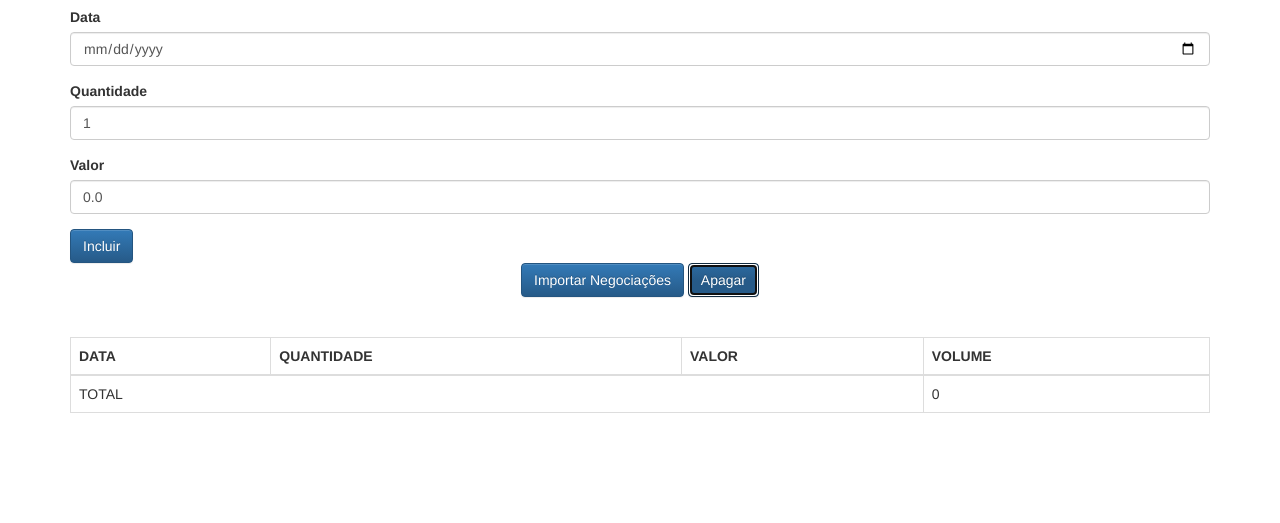
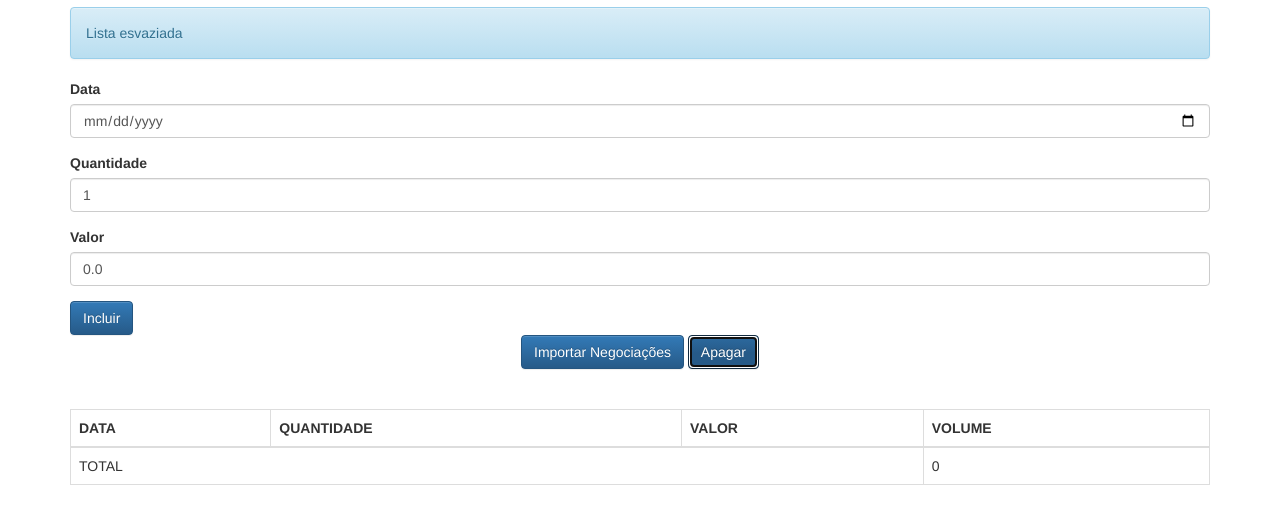
Before and after one commit to Andrewmat/alura-jsadv1, a plain HTML site: page client/index.html in a window 1280 px wide. Both pictures are taken after a click on the button "Apagar". Shown: the part 63-586 px from the top of the page. Drawn offline with Linux system fonts and the light colour scheme.

Commit message:
JSADVII-AULA03 Usando Bind ao invés de ProxyFactory

```diff
--- a/client/index.html
+++ b/client/index.html
@@ -46,6 +46,7 @@
 
     <div id="negociacoes-view"></div>
 
+    <script type="text/javascript" src="js/app/service/ProxyFactory.js"></script>
     <script type="text/javascript" src="js/app/model/Negociacao.js"></script>
     <script type="text/javascript" src="js/app/model/NegociacoesLista.js"></script>
     <script type="text/javascript" src="js/app/model/Mensagem.js"></script>
@@ -54,6 +55,7 @@
     <script type="text/javascript" src="js/app/view/MensagemView.js"></script>
     <script type="text/javascript" src="js/app/controller/NegociacaoController.js"></script>
     <script type="text/javascript" src="js/app/helper/DateHelper.js"></script>
+    <script type="text/javascript" src="js/app/helper/Bind.js"></script>
     <script type="text/javascript" src="js/app/index.js"></script>
 </body>
 </html>
--- a/client/js/app/controller/NegociacaoController.js
+++ b/client/js/app/controller/NegociacaoController.js
@@ -1,25 +1,3 @@
-
-const observe = (obj, {
-    context,
-    onBefore = () => {},
-    onAfter = () => {},
-    props: propsToIntercept
-  }) => {
-  return new Proxy(obj, {
-    get(targetObj, accessedProp, proxy) {
-      if (typeof targetObj[accessedProp] === 'function' && propsToIntercept.includes(accessedProp)) {
-        return function() {
-          onBefore.apply(context, [targetObj]);
-          var ret = Reflect.apply(targetObj[accessedProp], targetObj, arguments);
-          onAfter.apply(context, [targetObj]);
-          return ret;
-        }
-      } else {
-        return Reflect.get(targetObj, accessedProp, proxy)
-      }
-    }
-  })
-}
 
 class NegociacaoController {
 
@@ -29,25 +7,18 @@ class NegociacaoController {
     this._inputQtd = $('#quantidade');
     this._inputValor = $('#valor');
 
-    this._negociacoes = observe(new NegociacoesLista(), {
-      context: this,
-      props: ['add', 'erase'],
-      onAfter: model => {
-        this._negociacoesView.update(model);
-      }
-    });
+    this._negociacoes = new Bind(
+        new NegociacoesLista(),
+        new NegociacoesView($('#negociacoes-view')),
+        'add', 'erase'
+    );
 
-    this._mensagem = observe(new Mensagem(''), {
-      context: this,
-      props: ['texto'],
-      onAfter: model => {
-        this._mensagemView.update(model);
-      }
-    });
+    this._mensagem = new Bind(
+      new Mensagem(''),
+      new MensagemView($('#mensagem-view')),
+      'texto'
+    );
 
-
-    this._negociacoesView = new NegociacoesView($('#negociacoes-view'));
-    this._mensagemView = new MensagemView($('#mensagem-view'));
     Object.freeze(this);
   }
 
--- /dev/null
+++ b/client/js/app/helper/Bind.js
@@ -0,0 +1,11 @@
+
+class Bind {
+  constructor(obj, view, ...props) {
+    let proxy = ProxyFactory.create(obj, {
+      props,
+      after: model => view.update(model)
+    });
+    view.update(obj);
+    return proxy;
+  }
+}
--- /dev/null
+++ b/client/js/app/service/ProxyFactory.js
@@ -0,0 +1,48 @@
+
+class ProxyFactory {
+  static create(obj, {
+      props: propsToIntercept,
+      before = () => {},
+      after = () => {}
+  }) {
+    const intercept = (customFunc) => {
+      return (target) => {
+        before(target);
+        var ret = customFunc();
+        after(target);
+        return ret;
+      }
+    };
+    return new Proxy(obj, {
+      get(target, prop, proxy) {
+        if (ProxyFactory._isFunction(target[prop]) && propsToIntercept.includes(prop)) {
+          // if property is function and has to be intercepted
+          return function() {
+            return intercept(() => Reflect.apply(target[prop], target, arguments))(target);
+            return ret;
+          }
+        } else if (propsToIntercept.includes(prop)) {
+          // if property is not function but has to be intercepted
+          return intercept(() => Reflect.get(target, prop, proxy))(target);
+        } else {
+          // if property should not be intercepted
+          return Reflect.get(target, prop, proxy);
+        }
+      },
+      set(target, prop, value, proxy) {
+        const setFunc = () => Reflect.set(target, prop, value, proxy);
+        if (propsToIntercept.includes(prop)) {
+          // if property should be intercepted
+          return intercept(setFunc)(target);
+        } else {
+          // if property should not be intercepted
+          return setFunc();
+        }
+      }
+    })
+  }
+
+  static _isFunction(value) {
+    return typeof value === 'function';
+  }
+}
```
